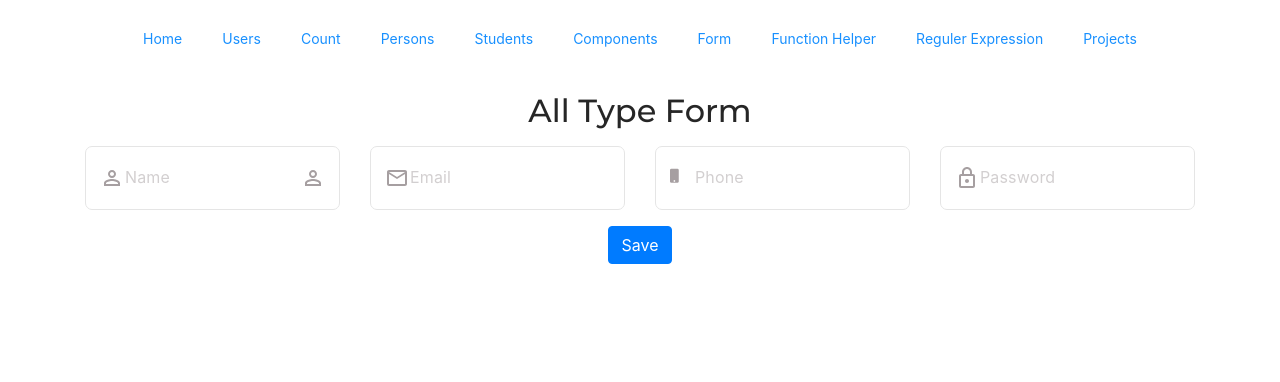
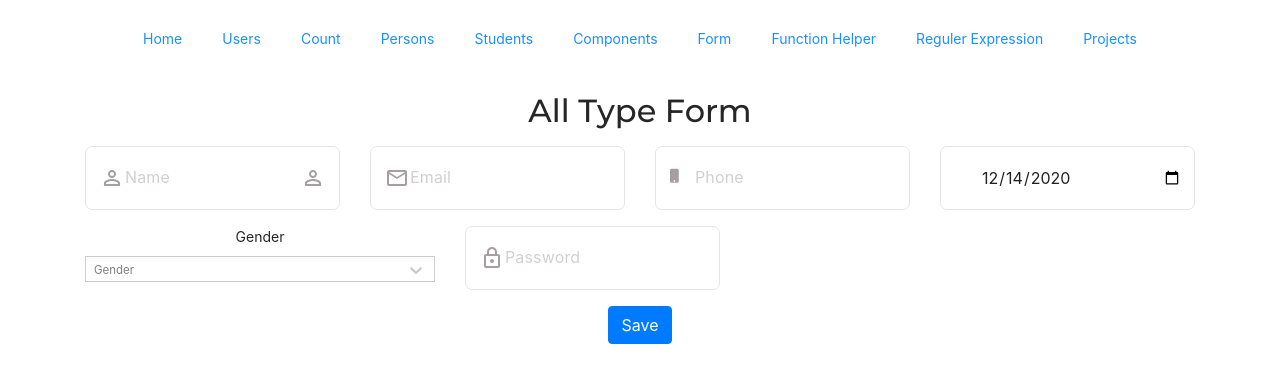
Before and after one commit to jakdev047/react-base-concept, a React (Create React App) app: page /all-input-fields in a window 1280 px wide. Shown: the top 382 px of the page. Built offline with nearby package versions, Linux system fonts and the light colour scheme.

Commit message:
formik select

```diff
--- a/package.json
+++ b/package.json
@@ -20,6 +20,7 @@
     "formik": "^2.1.5",
     "install": "^0.13.0",
     "jquery": "^2.2.4",
+    "lodash": "^4.17.21",
     "moment": "^2.29.1",
     "node-sass": "^4.14.1",
     "react": "^16.13.1",
@@ -32,6 +33,7 @@
     "react-redux": "^7.2.1",
     "react-router-dom": "^5.2.0",
     "react-scripts": "3.4.3",
+    "react-select": "^4.3.1",
     "react-transition-group": "^4.4.1",
     "redux": "^4.0.5",
     "redux-devtools-extension": "^2.13.8",
--- a/src/assets/sass/index.scss
+++ b/src/assets/sass/index.scss
@@ -181,3 +181,8 @@ p.transtion-para {
   color: #f11014 !important;
   opacity: 1 !important;
 }
+
+// formik-select
+.formik-select input {
+  border: 0 !important;
+}
--- a/src/components/formikInputNr.js
+++ b/src/components/formikInputNr.js
@@ -15,7 +15,7 @@ const FormikInputNotReq = (props) => {
     leadicon,
     trailicon,
   } = props;
-  const number = type === "number" ? String(Number(value)) : value;
+  // const number = type === "number" ? String(Number(value)) : value;
   const [isFocusForm, setIsFocusForm] = useState(false);
 
   return (
@@ -48,7 +48,7 @@ const FormikInputNotReq = (props) => {
       )}
       <Field
         {...props}
-        value={number}
+        value={value}
         name={name}
         placeholder={placeholder}
         type={type}
--- /dev/null
+++ b/src/components/formikSelect.js
@@ -0,0 +1,55 @@
+import React from "react";
+import customStyles from "./selectCustomStyle";
+import FormikError from "./formikError";
+import Select from "react-select";
+
+const FormikSelect = (props) => {
+  const {
+    name,
+    options,
+    value,
+    placeholder,
+    onChange,
+    errors,
+    touched,
+    label,
+  } = props;
+
+  return (
+    <div className="formik-select">
+      {label && <label> {label} </label>}
+      <Select
+        onChange={onChange}
+        options={options || []}
+        value={value || ""}
+        isSearchable={true}
+        name={name}
+        styles={customStyles}
+        placeholder={placeholder}
+        theme={(theme) => ({
+          ...theme,
+          borderRadius: 0,
+        })}
+        {...props}
+      />
+      <FormikError errors={errors} name={name} touched={touched} />
+    </div>
+  );
+};
+
+export default FormikSelect;
+
+// Uses
+/*
+<FormikSelect
+  name="category"
+  options={[]}
+  value={values?.category}
+  onChange={(valueOption) => {
+    setFieldValue(name, valueOption);
+  }}
+  errors={errors}
+  touched={touched}
+  placeholder="Category"
+/>;
+ */
--- /dev/null
+++ b/src/components/selectCustomStyle.js
@@ -0,0 +1,43 @@
+const customStyles = {
+  control: (provided, state) => ({
+    ...provided,
+    minHeight: "26px",
+    height: "26px",
+    borderRadius: 0,
+  }),
+
+  valueContainer: (provided, state) => ({
+    ...provided,
+    height: "26px",
+    padding: "0 6px",
+  }),
+
+  input: (provided, state) => ({
+    ...provided,
+    margin: "0px",
+  }),
+  indicatorSeparator: (state) => ({
+    display: "none",
+  }),
+  indicatorsContainer: (provided, state) => ({
+    ...provided,
+    height: "26px",
+  }),
+  option: (provided, state) => ({
+    ...provided,
+    padding: 1,
+    fontSize: 12.5,
+    paddingLeft: 7,
+    zIndex: 99999999,
+  }),
+  placeholder: (provided, state) => ({
+    ...provided,
+    fontSize: 11.5,
+    textOverflow: "ellipsis",
+    maxWidth: "95%",
+    whiteSpace: "nowrap",
+    overflow: "hidden",
+  }),
+};
+
+export default customStyles;
--- /dev/null
+++ b/src/helper/_todayDate.js
@@ -0,0 +1,10 @@
+export const _todayDate = () => {
+  var today = new Date();
+  const todayDate =
+    today.getFullYear() +
+    "-" +
+    ("0" + (today.getMonth() + 1)).slice(-2) +
+    "-" +
+    ("0" + today.getDate()).slice(-2);
+  return todayDate;
+};
--- a/src/pages/AllTypeForm.js
+++ b/src/pages/AllTypeForm.js
@@ -9,11 +9,15 @@ import {
   PermIdentityOutlined,
   LockOutlined,
 } from "@material-ui/icons";
+import { _todayDate } from "./../helper/_todayDate";
+import FormikSelect from "./../components/formikSelect";
 
 const initData = {
   name: "",
   email: "",
   phone: "",
+  fromDate: _todayDate(),
+  gender: "",
   password: "",
 };
 
@@ -87,13 +91,43 @@ const AllTypeForm = () => {
                       label="Phone"
                       value={values?.phone}
                       name="phone"
-                      type="phone"
+                      type="number"
                       className="form-control"
                       leadicon={"fa fa-mobile"}
                       errors={errors}
                       touched={touched}
                     />
                   </div>
+                </div>
+                <div className="col-lg-3">
+                  <div className="form-group my-input">
+                    <FormikInputNotReq
+                      // label="Form Date"
+                      value={values?.fromDate}
+                      name="fromDate"
+                      type="date"
+                      className="form-control"
+                      errors={errors}
+                      touched={touched}
+                    />
+                  </div>
+                </div>
+                <div className="col-lg-4">
+                  <FormikSelect
+                    name="gender"
+                    options={[
+                      { value: 1, label: "Male" },
+                      { value: 2, label: "Female" },
+                    ]}
+                    value={values?.gender}
+                    label="Gender"
+                    onChange={(valueOption) => {
+                      setFieldValue("gender", valueOption);
+                    }}
+                    placeholder="Gender"
+                    errors={errors}
+                    touched={touched}
+                  />
                 </div>
                 <div className="col-lg-3">
                   <div className="form-group my-input">
```
Also changed, not shown: src/helper/_dateFormatter.js (added, +12 -0 lines), 1 other file (tests, documents, lock files or other folders).
